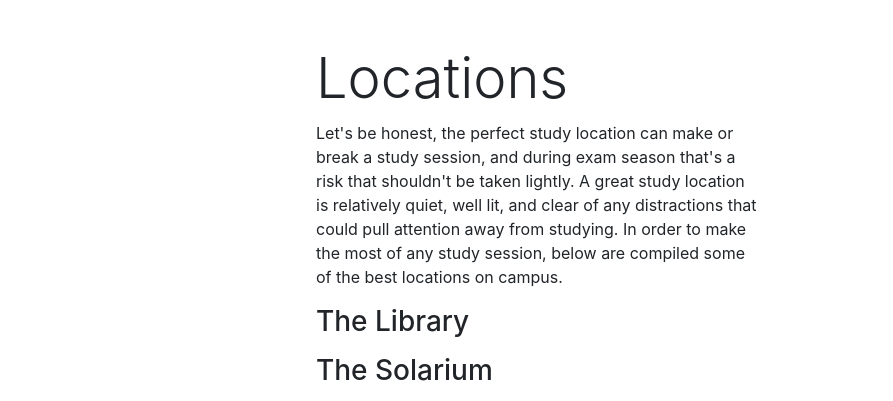
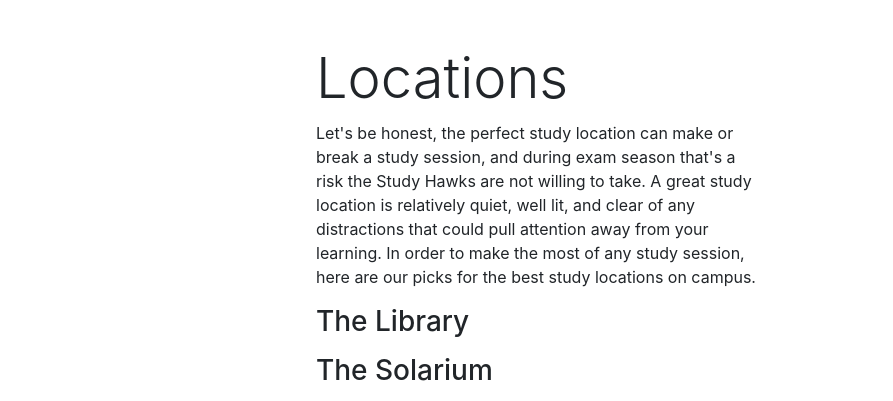
Before and after one commit to bour6870/bour6870.github.io, a website: page index.html in a window 1280 px wide. Shown: the part 2600-3001 px from the top of the page, 387-1280 px from the left. Drawn offline with Linux system fonts and the light colour scheme.

Commit message:
tryna blog it

```diff
--- a/index.html
+++ b/index.html
@@ -163,7 +163,7 @@
                                 <p>There's a clear difference between studying and studying effectively; the Study Hawks prefer to work smart,
                                    not hard. This means making the most out of every minute spent studying, and wasting no time in getting
                                    started. Better study habits will not only improve your academic performance, but it'll leave you relaxing
-                                   when exam season approaches, instead of cramming like all of your friends.</p>
+                                   as exam season approaches (and not cramming like you did all through last year).</p>
                                    <h3 class="display-7">Study Techniques</h3>
                                                        <p></p>
                                    <h3 class="display-7">Proper Preperation</h3>
@@ -186,10 +186,10 @@
           <div class="col-md-6">
             <div class="p-5">
               <h2 class="display-4">Locations</h2>
-              <p>Let's be honest, the perfect study location can make or break a study session, and during exam season that's a risk
-                                   that shouldn't be taken lightly. A great study location is relatively quiet, well lit, and clear
-                                   of any distractions that could pull attention away from studying. In order to make the most of any
-                                   study session, below are compiled some of the best locations on campus.</p>
+                                <p>Let's be honest, the perfect study location can make or break a study session, and during exam season that's a risk
+                                   the Study Hawks are not willing to take. A great study location is relatively quiet, well lit, and clear
+                                   of any distractions that could pull attention away from your learning. In order to make the most of any
+                                   study session, here are our picks for the best study locations on campus.</p>
                                    <h3 class="display-7">The Library</h3>
                                                         <p></p>
                                    <h3 class="display-7">The Solarium</h3>
```
